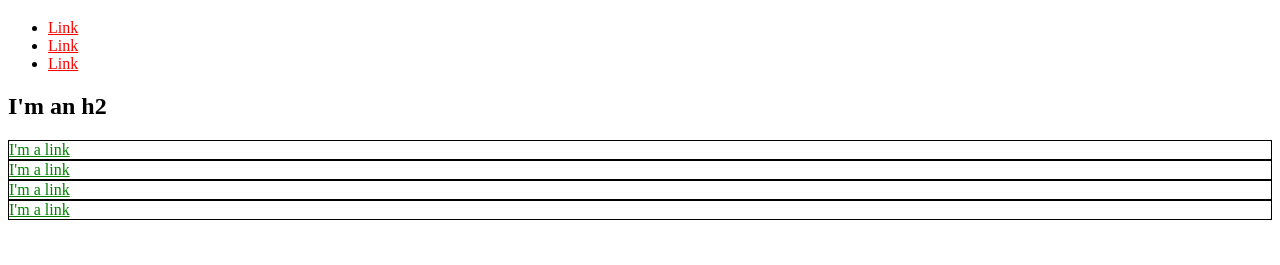
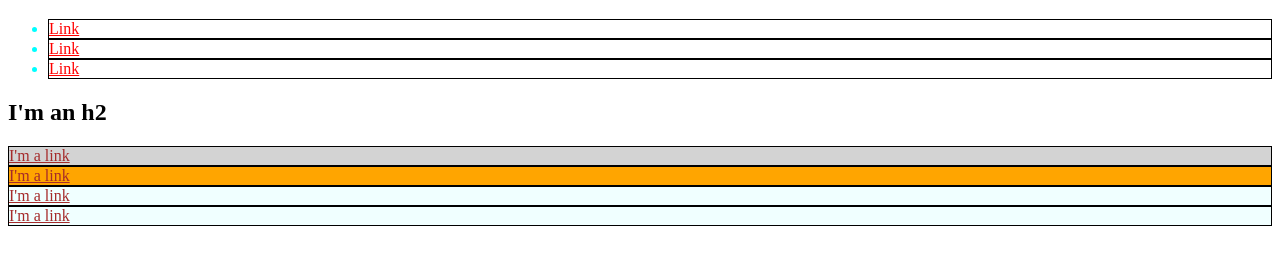
Before and after one commit to ren2727/ren2727.github.io, a plain HTML site: page index.html in a window 1280 px wide. Shown: the part 61-326 px from the top of the page. Drawn offline with Linux system fonts and the light colour scheme.

Commit message:
一章終わり

```diff
--- a/index.html
+++ b/index.html
@@ -3,32 +3,56 @@
   <head>
     <title>Test Page: Don't Panic</title>
     <meta charset="utf-8">
+    <style>
+      a{
+        color: red;
+      }
+      #buble{
+        background-color: orange;
+      }
+      li{
+        color: aqua;
+        border: 1px solid black;
+      }
+      #exec-bio{
+        background-color: lightgray;
+      }
+      .bio-box{
+        border: 1px solid black;
+      }
+      .bio-box a{
+        color: brown;
+      }
+      .bio-boxc{
+        background-color: azure;
+      }
+    </style>
   </head>
   <body>
     <h1>I'm an h1</h1>
     <ul>
       <li>
-        <a href="https://example.com/" style="color: red;">Link</a>
+        <a href="https://example.com/">Link</a>
       </li>
       <li>
-        <a href="https://example.com/" style="color: red;">Link</a>
+        <a href="https://example.com/">Link</a>
       </li>
       <li>
-        <a href="https://example.com/" style="color: red;">Link</a>
+        <a href="https://example.com/">Link</a>
       </li>
     </ul>
     <h2>I'm an h2</h2>
-    <div style="border: 1px solid black;">
-      <a href="https://example.com/" style="color: green;">I'm a link</a>
+    <div id="exec-bio" class="bio-box bio-boxc">
+      <a href="https://example.com/">I'm a link</a>
     </div>
-    <div style="border: 1px solid black;">
-      <a href="https://example.com/" style="color: green;">I'm a link</a>
+    <div id="buble" class="bio-box bio-boxc">
+      <a href="https://example.com/">I'm a link</a>
     </div>
-    <div style="border: 1px solid black;">
-      <a href="https://example.com/" style="color: green;">I'm a link</a>
+    <div class="bio-box bio-boxc">
+      <a href="https://example.com/">I'm a link</a>
     </div>
-    <div style="border: 1px solid black;">
-      <a href="https://example.com/" style="color: green;">I'm a link</a>
+    <div class="bio-box bio-boxc">
+      <a href="https://example.com/">I'm a link</a>
     </div>
   </body>
 </html>
```
